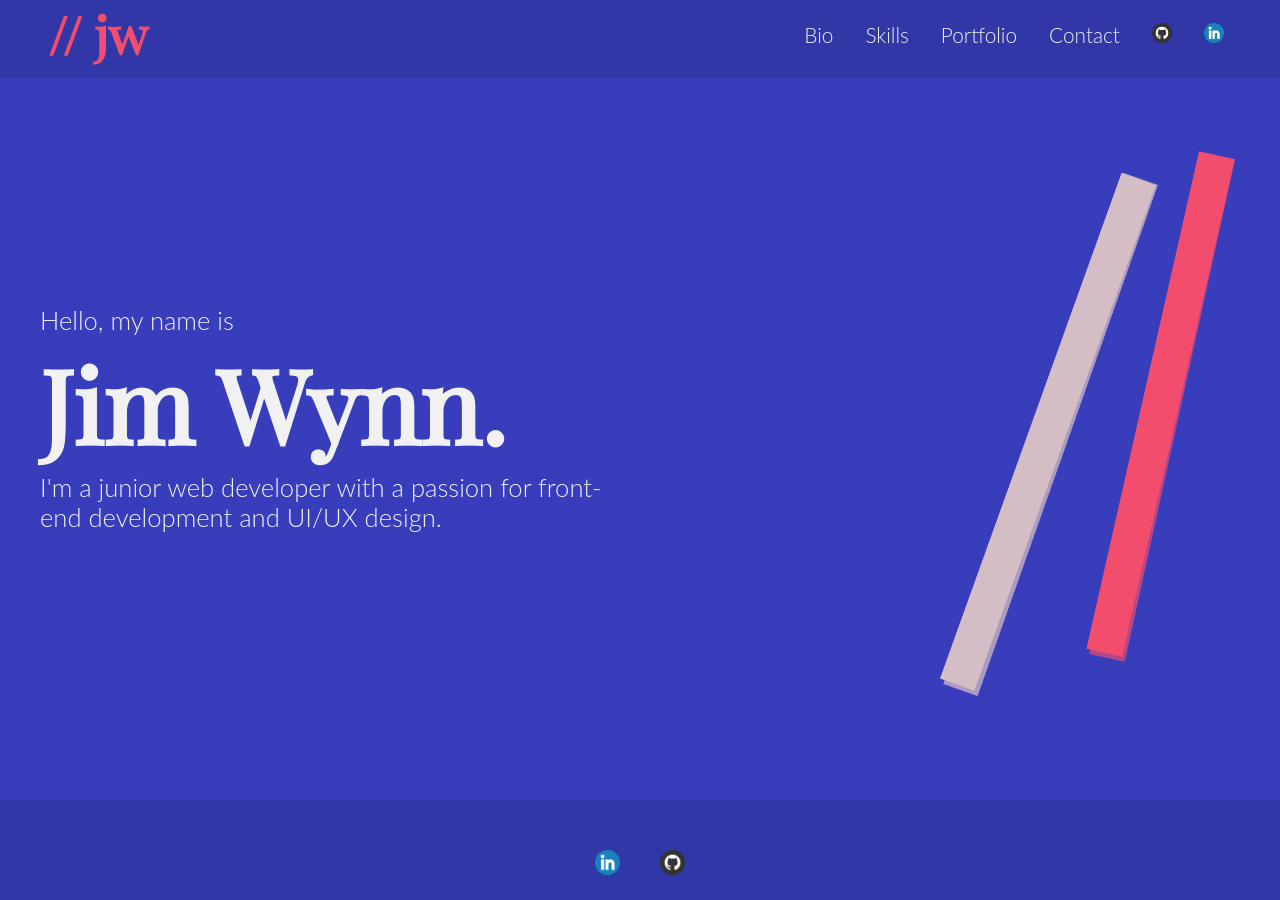
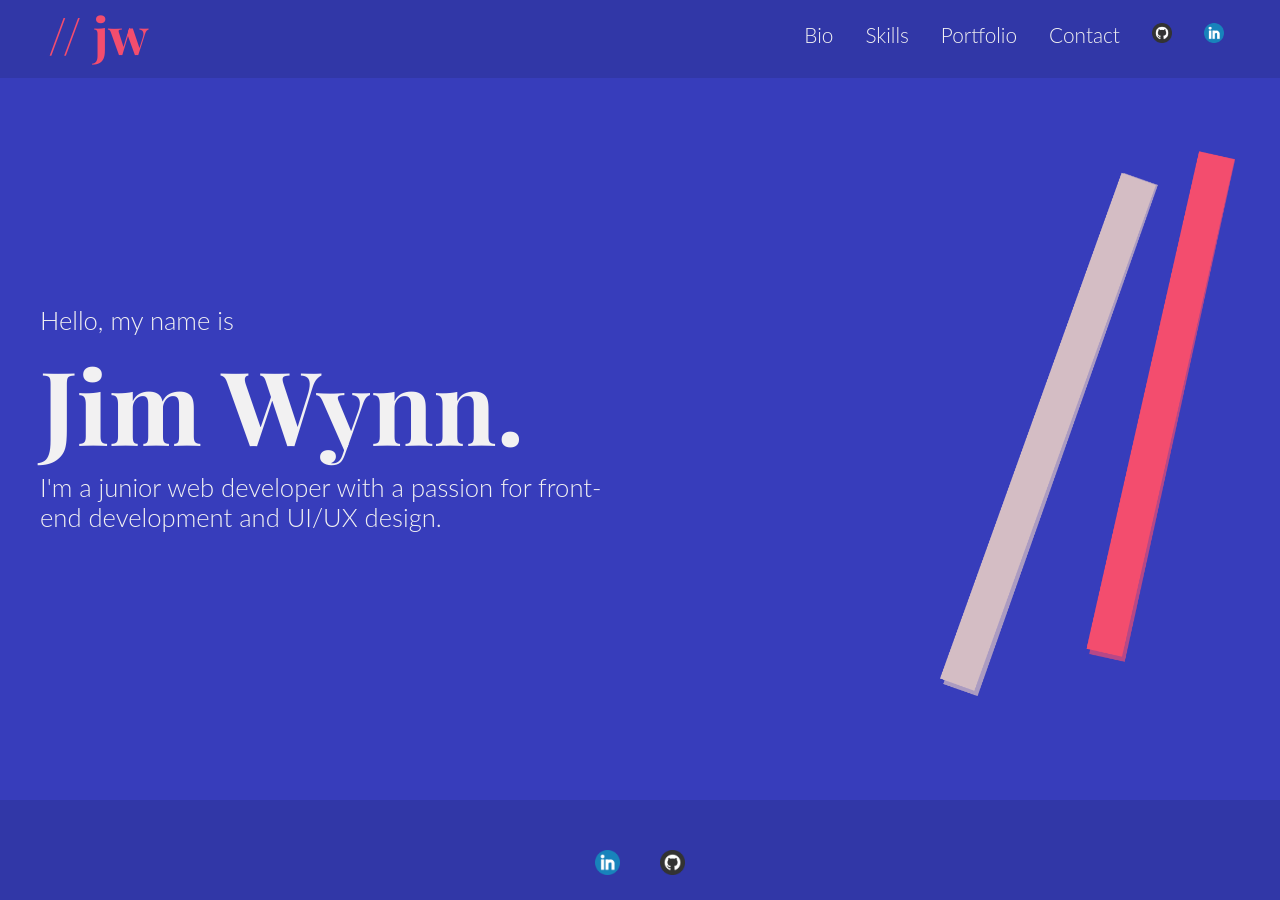
Before and after one commit to jimlikesjazz/portfolio-2022, a React (Create React App) app: page / in a window 1280 px wide. Built offline with nearby package versions, Linux system fonts and the light colour scheme.

Commit message:
first font fix

```diff
--- a/src/components/Card/Card.js
+++ b/src/components/Card/Card.js
@@ -1,5 +1,4 @@
 import "../Card/Card.css";
-import mockpic from "../../images/mock-card.jpg";
 
 export default function Card(props) {
   return (
--- a/src/components/LandingPage/LandingPage.css
+++ b/src/components/LandingPage/LandingPage.css
@@ -1,3 +1,5 @@
+@import url('https://fonts.googleapis.com/css2?family=Arvo&family=Playfair+Display:wght@700&display=swap');
+
 :root {
 
     --blue-theme-colour: #023047;
```
